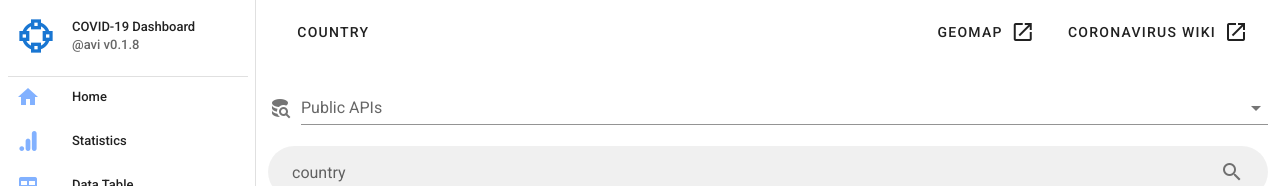
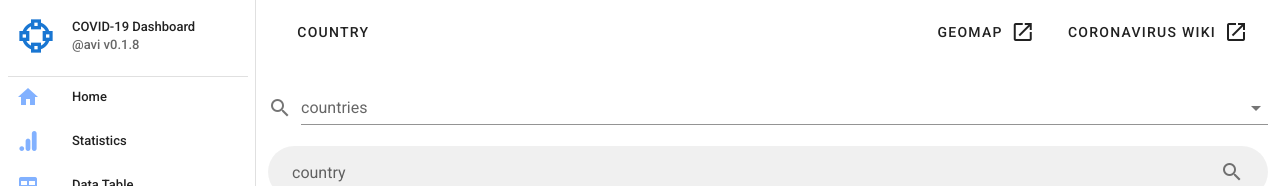
Before and after one commit to avimehenwal/covid-visualization, a Vue app: page /country/1 in a window 1280 px wide. Shown: the top 186 px of the page. Built offline with nearby package versions, Linux system fonts and the light colour scheme; no server answers; what vue-google-charts would draw is missing.

Commit message:
Fix console errors

```diff
--- a/src/views/CountryName.vue
+++ b/src/views/CountryName.vue
@@ -1,7 +1,6 @@
 <template>
 <!-- GeoMAp, Province map, KeyCounters -->
 <v-container>
-
     <v-autocomplete
       v-model="model"
       :items="items"
@@ -12,9 +11,9 @@
       hide-selected
       item-text="Description"
       item-value="API"
-      label="Public APIs"
+      label="countries"
       placeholder="type to select a country"
-      prepend-icon="mdi-database-search"
+      prepend-icon="mdi-magnify"
       return-object
     ></v-autocomplete>
 
--- a/src/views/Summary.vue
+++ b/src/views/Summary.vue
@@ -12,9 +12,9 @@
         label="Search" single-line hide-details ></v-text-field>
     </v-card-title>
       <v-data-table :headers="headers" :items="country" :loading="loading"
-        :sort-by="['TotalDeaths']"
+        :sort-by="TotalDeaths"
         :items-per-page="50" :search="search"
-        @click:row="handleClick" :sort-desc="[true]">
+        @click:row="handleClick" :sort-desc="true">
       <template v-slot:item.TotalDeaths="{ item }">
         <v-chip :color="getColor(item.TotalDeaths)" dark>{{ item.TotalDeaths }}</v-chip>
       </template>
```
